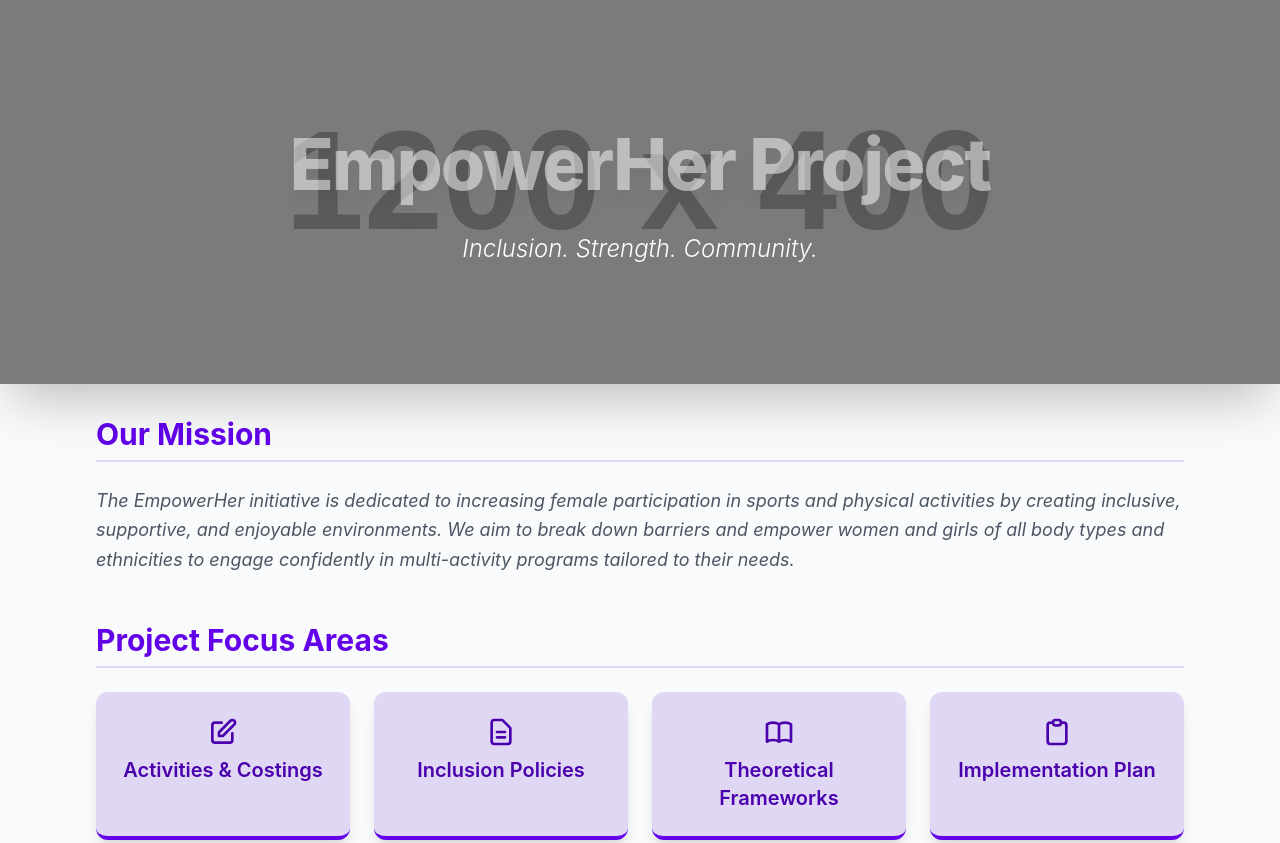
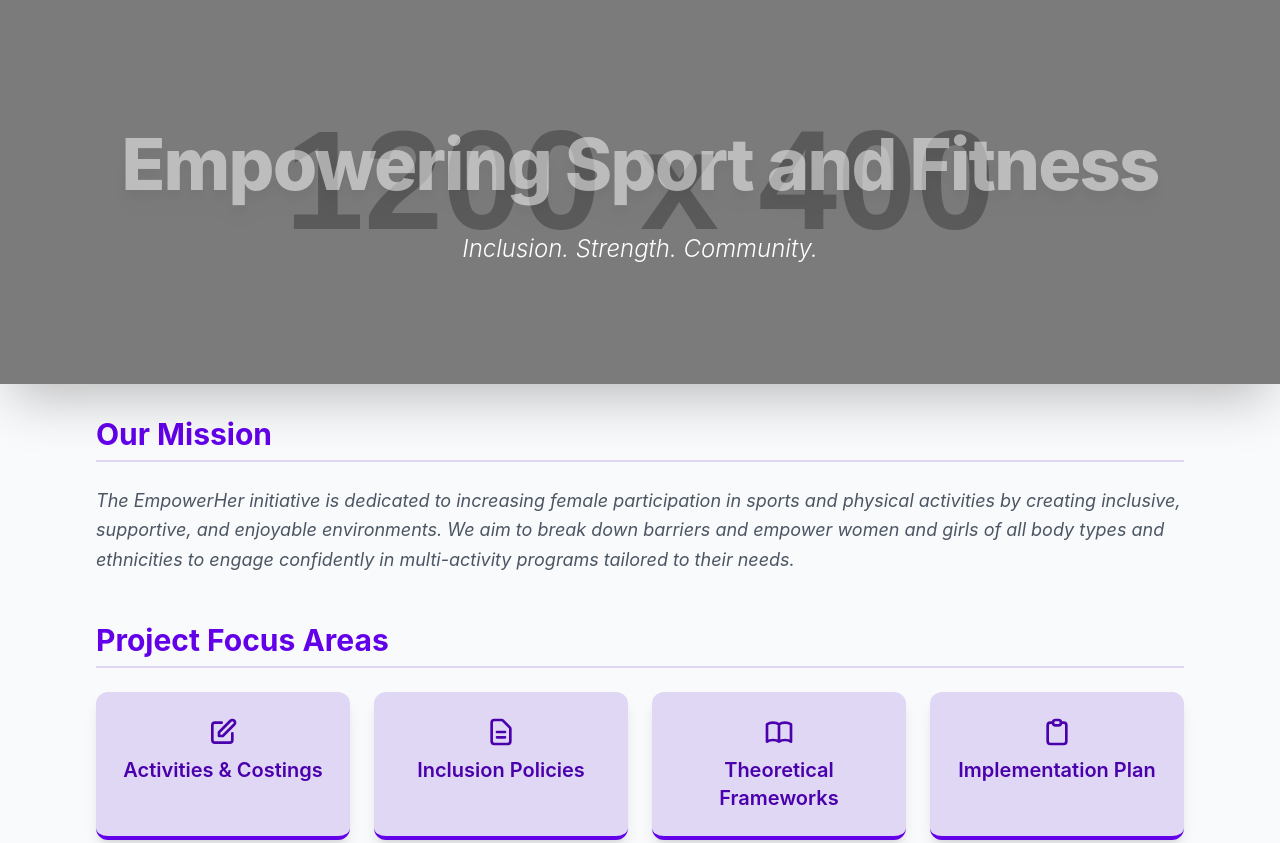
Before and after one commit to Ellias03/active-women-project-, a plain HTML site: page index.html in a window 1280 px wide. Shown: the top 843 px of the page. Drawn offline with nearby package versions, Linux system fonts and the light colour scheme; placeholder pictures from the web are drawn by us.

Commit message:
Update index.html

```diff
--- a/index.html
+++ b/index.html
@@ -3,8 +3,8 @@
 <head>
   <meta charset="UTF-8" />
   <meta name="viewport" content="width=device-width, initial-scale=1.0"/>
+  <title>Empowering Sport and Fitness</title>
   <script src="https://cdn.tailwindcss.com"></script>
-  <!-- Configure Tailwind to use Inter font and define custom colors based on the theme -->
   <script>
     tailwind.config = {
       theme: {
@@ -14,14 +14,13 @@
           },
           colors: {
             'empower-primary': '#6200ea', // Deep Purple
-            'empower-light': '#e0d7f5',  // Light Lavender
-            'empower-dark': '#4a00ac',   // Darker Purple
+            'empower-light': '#e0d7f5',   // Light Lavender
+            'empower-dark': '#4a00ac',    // Darker Purple
           }
         },
       }
     }
   </script>
-  <!-- Custom style for the background image fallback -->
   <style>
     /* Ensures the custom font is used */
     body {
@@ -29,20 +28,18 @@
     }
     /* Set the hero background image using a placeholder matching the theme */
     .hero-background {
-      background-image: url('https://placehold.co/1200x400/6200EA/FFFFFF?text=EmpowerHer+Sports+and+Fitness');
+      background-image: url('https://placehold.co/1200x400/6200EA/FFFFFF?text=Empowering+Sport+and+Fitness');
       /* Fallback/Local image: url('activities.jpg') center/cover no-repeat; */
     }
   </style>
 </head>
 <body class="bg-gray-50 text-gray-800 min-h-screen">
 
-<!-- Header / Hero Section -->
 <header class="hero-background relative h-96 flex flex-col items-center justify-center text-white text-center bg-cover bg-center shadow-2xl">
-  <!-- Overlay for better text readability -->
   <div class="absolute inset-0 bg-black opacity-40"></div>
   <div class="relative z-10 p-4">
     <h1 class="text-5xl md:text-7xl font-extrabold tracking-tight drop-shadow-xl leading-tight md:leading-tight animate-pulse">
-      EmpowerHer Project
+      Empowering Sport and Fitness
     </h1>
     <p class="text-xl md:text-2xl mt-4 md:mt-6 italic font-light">
       Inclusion. Strength. Community.
@@ -50,10 +47,8 @@
   </div>
 </header>
 
-<!-- Main Content Area -->
 <main class="max-w-6xl mx-auto p-4 md:p-8">
 
-  <!-- Mission Section -->
   <section class="mb-12">
     <h2 class="text-3xl font-bold text-empower-primary mb-6 border-b-2 border-empower-light pb-2">
       Our Mission
@@ -63,44 +58,37 @@
     </p>
   </section>
 
-  <!-- Navigation Grid (Key Areas) -->
   <section>
     <h2 class="text-3xl font-bold text-empower-primary mb-6 border-b-2 border-empower-light pb-2">
       Project Focus Areas
     </h2>
     <div class="grid grid-cols-1 sm:grid-cols-2 lg:grid-cols-3 xl:grid-cols-4 gap-6">
 
-      <!-- Card 1: Activities & Costings -->
       <a href="activities.html" class="block p-6 bg-empower-light text-empower-dark font-semibold rounded-xl shadow-lg hover:bg-purple-200 transition duration-300 transform hover:scale-105 text-xl text-center border-b-4 border-empower-primary">
         <svg class="w-8 h-8 mx-auto mb-2" fill="none" stroke="currentColor" viewBox="0 0 24 24" xmlns="http://www.w3.org/2000/svg"><path stroke-linecap="round" stroke-linejoin="round" stroke-width="2" d="M11 5H6a2 2 0 00-2 2v11a2 2 0 002 2h11a2 2 0 002-2v-5m-1.414-9.414a2 2 0 112.828 2.828L11.828 15H9v-2.828l8.586-8.586z"></path></svg>
         Activities & Costings
       </a>
 
-      <!-- Card 2: Policies -->
       <a href="policies.html" class="block p-6 bg-empower-light text-empower-dark font-semibold rounded-xl shadow-lg hover:bg-purple-200 transition duration-300 transform hover:scale-105 text-xl text-center border-b-4 border-empower-primary">
         <svg class="w-8 h-8 mx-auto mb-2" fill="none" stroke="currentColor" viewBox="0 0 24 24" xmlns="http://www.w3.org/2000/svg"><path stroke-linecap="round" stroke-linejoin="round" stroke-width="2" d="M9 12h6m-6 4h6m2 5H7a2 2 0 01-2-2V5a2 2 0 012-2h5.586a1 1 0 01.707.293l5.414 5.414a1 1 0 01.293.707V19a2 2 0 01-2 2z"></path></svg>
         Inclusion Policies
       </a>
 
-      <!-- Card 3: Social Theory -->
       <a href="social-theory.html" class="block p-6 bg-empower-light text-empower-dark font-semibold rounded-xl shadow-lg hover:bg-purple-200 transition duration-300 transform hover:scale-105 text-xl text-center border-b-4 border-empower-primary">
         <svg class="w-8 h-8 mx-auto mb-2" fill="none" stroke="currentColor" viewBox="0 0 24 24" xmlns="http://www.w3.org/2000/svg"><path stroke-linecap="round" stroke-linejoin="round" stroke-width="2" d="M12 6.253v13m0-13C10.832 5.477 9.246 5 7.5 5S4.168 5.477 3 6.253v13C4.168 18.477 5.754 18 7.5 18s3.332.477 4.5 1.253m0-13C13.168 5.477 14.754 5 16.5 5s3.332.477 4.5 1.253v13C19.832 18.477 18.246 18 16.5 18s-3.332.477-4.5 1.253"></path></svg>
         Theoretical Frameworks
       </a>
 
-      <!-- Card 4: Implementation Plan -->
       <a href="implementation-plan.html" class="block p-6 bg-empower-light text-empower-dark font-semibold rounded-xl shadow-lg hover:bg-purple-200 transition duration-300 transform hover:scale-105 text-xl text-center border-b-4 border-empower-primary">
         <svg class="w-8 h-8 mx-auto mb-2" fill="none" stroke="currentColor" viewBox="0 0 24 24" xmlns="http://www.w3.org/2000/svg"><path stroke-linecap="round" stroke-linejoin="round" stroke-width="2" d="M9 5H7a2 2 0 00-2 2v12a2 2 0 002 2h10a2 2 0 002-2V7a2 2 0 00-2-2h-2M9 5a2 2 0 002 2h2a2 2 0 002-2M9 5a2 2 0 012-2h2a2 2 0 012 2"></path></svg>
         Implementation Plan
       </a>
 
-      <!-- Card 5: Evaluation -->
       <a href="evaluation.html" class="block p-6 bg-empower-light text-empower-dark font-semibold rounded-xl shadow-lg hover:bg-purple-200 transition duration-300 transform hover:scale-105 text-xl text-center border-b-4 border-empower-primary">
         <svg class="w-8 h-8 mx-auto mb-2" fill="none" stroke="currentColor" viewBox="0 0 24 24" xmlns="http://www.w3.org/2000/svg"><path stroke-linecap="round" stroke-linejoin="round" stroke-width="2" d="M15 12a3 3 0 11-6 0 3 3 0 016 0z"></path><path stroke-linecap="round" stroke-linejoin="round" stroke-width="2" d="M2.458 12C3.732 7.943 7.523 5 12 5c4.478 0 8.268 2.943 9.542 7-1.274 4.057-5.064 7-9.542 7-4.477 0-8.268-2.943-9.542-7z"></path></svg>
         Evaluation Metrics
       </a>
 
-      <!-- Added Card 6: Contact/Get Involved -->
       <a href="contact.html" class="block p-6 bg-empower-primary text-white font-semibold rounded-xl shadow-lg hover:bg-empower-dark transition duration-300 transform hover:scale-105 text-xl text-center border-b-4 border-white">
         <svg class="w-8 h-8 mx-auto mb-2" fill="none" stroke="currentColor" viewBox="0 0 24 24" xmlns="http://www.w3.org/2000/svg"><path stroke-linecap="round" stroke-linejoin="round" stroke-width="2" d="M17 20h5m-5 0a2 2 0 100-4m0 4a2 2 0 01-2-2V7a2 2 0 00-2-2H9a2 2 0 00-2 2v5a2 2 0 01-2 2H5m3-2l4 4m4-4l4 4"></path></svg>
         Get Involved
@@ -111,7 +99,6 @@
 
 </main>
 
-<!-- Footer -->
 <footer class="text-center p-6 bg-empower-dark text-white mt-10 shadow-inner">
   <div class="max-w-6xl mx-auto">
     <p>&copy; 2025 EmpowerHer Project. All rights reserved.</p>
```
